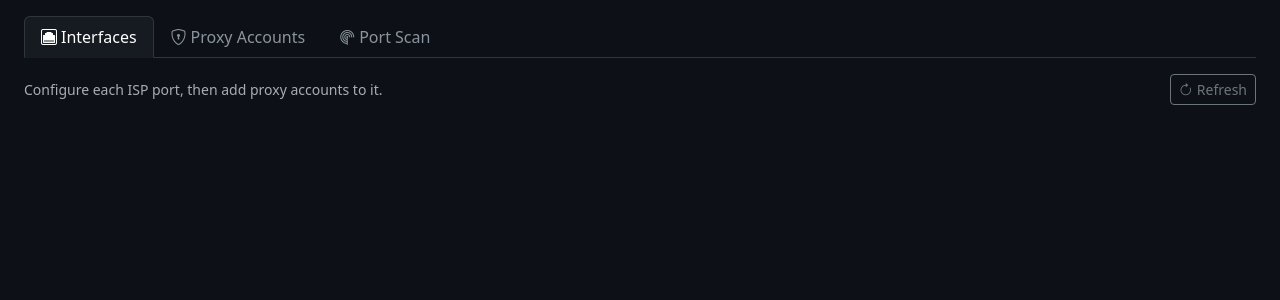
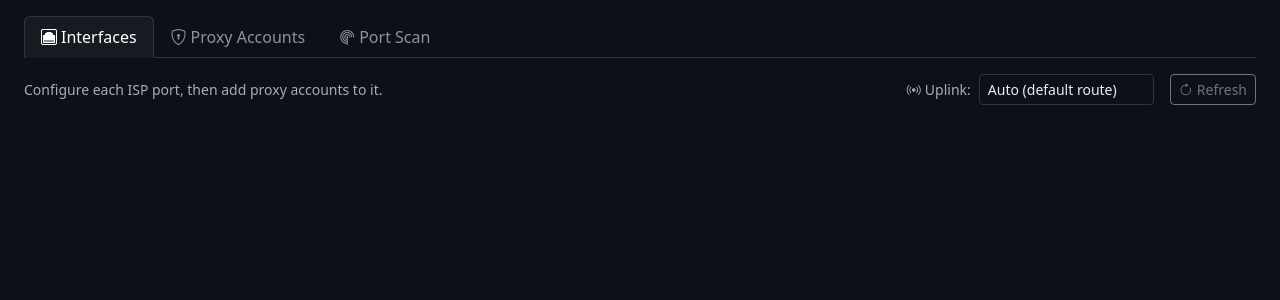
Before and after one commit to KingsleyJulian/prox25v2, a Flask app: page / in a window 1280 px wide. Shown: the part 54-354 px from the top of the page. Run offline with Flask 3, Linux system fonts and the light colour scheme; data that the repository does not hold is empty; parts of the project's set-up code (start-up, migrations or seed data) failed here and were passed over; some libraries are stand-ins or nearby versions.

Commit message:
Fix speedtest invocation + add manual uplink selector
- Speed test: run as `python -m speedtest` via sys.executable so the
  systemd unit's restricted PATH can't hide the venv binary. Wrap in
  try/except so failures always return JSON instead of an HTML 500.
- Uplink: new GET/POST /api/uplink endpoints. POSTing an interface
  moves the main-table default route there (Tailscale follows) and
  persists the choice in config.json. "auto" clears the override.
- Index page: dropdown to pick the uplink, shows the currently active
  default-route iface alongside.

Co-Authored-By: Claude Opus 4.7 (1M context) <noreply@anthropic.com>

```diff
--- a/app.py
+++ b/app.py
@@ -1,5 +1,5 @@
 from flask import Flask, render_template, jsonify, request, Response
-import subprocess, json, os, re, yaml, uuid, random, string
+import subprocess, json, os, re, sys, yaml, uuid, random, string
 from datetime import datetime
 import ipaddress
 
@@ -41,11 +41,19 @@ def get_or_assign_tid(iface, cfg):
             return candidate
     raise RuntimeError('No free routing table IDs')
 
-def get_uplink_iface():
-    """The iface currently holding the main-table default route (Tailscale relies on it)."""
+def detect_default_uplink():
+    """Iface that physically holds the main-table default route right now."""
     out, _, _ = run(['ip', 'route', 'show', 'default'])
     m = re.search(r'default\s+via\s+\S+\s+dev\s+(\S+)', out)
     return m.group(1) if m else None
+
+def get_uplink_iface():
+    """Manual override from config wins; otherwise fall back to live default-route detection."""
+    cfg = load_cfg()
+    manual = cfg.get('uplink')
+    if manual and manual in list_nics():
+        return manual
+    return detect_default_uplink()
 
 def get_default_gateways():
     """iface -> default gateway IP (main table)."""
@@ -215,30 +223,78 @@ def api_scan():
 
 @app.route('/api/speedtest/<iface>', methods=['POST'])
 def api_speedtest(iface):
+    try:
+        if iface not in list_nics():
+            return jsonify({'success': False, 'error': 'Unknown interface'}), 400
+        cfg = load_cfg()
+        src_ip = (cfg['interfaces'].get(iface) or {}).get('ip')
+        if not src_ip:
+            live = get_iface_status().get(iface) or {}
+            src_ip = live.get('ip')
+        if not src_ip:
+            return jsonify({'success': False, 'error': 'No IP bound to interface'}), 400
+        # Invoke speedtest as a module via the same Python interpreter that's
+        # running Flask, so it works regardless of $PATH in the systemd unit.
+        cmd = [sys.executable, '-m', 'speedtest', '--source', src_ip, '--json', '--secure']
+        r = subprocess.run(cmd, capture_output=True, text=True, timeout=120)
+        if r.returncode != 0 or not r.stdout.strip():
+            return jsonify({
+                'success': False,
+                'error': (r.stderr or r.stdout or 'speedtest failed').strip()[:400]
+            }), 500
+        data = json.loads(r.stdout)
+        return jsonify({
+            'success':       True,
+            'download_mbps': round(data.get('download', 0) / 1_000_000, 2),
+            'upload_mbps':   round(data.get('upload', 0) / 1_000_000, 2),
+            'ping_ms':       round(data.get('ping', 0), 1),
+            'server':        (data.get('server') or {}).get('host'),
+            'isp':           (data.get('client') or {}).get('isp'),
+            'source_ip':     src_ip,
+        })
+    except subprocess.TimeoutExpired:
+        return jsonify({'success': False, 'error': 'speedtest timed out after 120s'}), 504
+    except FileNotFoundError as e:
+        return jsonify({'success': False, 'error': f'speedtest module not installed: {e}'}), 500
+    except Exception as e:
+        return jsonify({'success': False, 'error': f'{type(e).__name__}: {e}'}), 500
+
+@app.route('/api/uplink', methods=['GET'])
+def api_uplink_get():
+    cfg = load_cfg()
+    return jsonify({
+        'manual':  cfg.get('uplink'),
+        'current': detect_default_uplink(),
+        'effective': get_uplink_iface(),
+    })
+
+@app.route('/api/uplink', methods=['POST'])
+def api_uplink_set():
+    d = request.get_json(silent=True) or {}
+    iface = d.get('interface')
+    cfg = load_cfg()
+    if iface in (None, '', 'auto'):
+        # clear manual override
+        cfg.pop('uplink', None)
+        save_cfg(cfg)
+        return jsonify({'success': True, 'manual': None, 'current': detect_default_uplink()})
     if iface not in list_nics():
         return jsonify({'success': False, 'error': 'Unknown interface'}), 400
-    cfg = load_cfg()
-    src_ip = (cfg['interfaces'].get(iface) or {}).get('ip')
-    if not src_ip:
-        live = get_iface_status().get(iface) or {}
-        src_ip = live.get('ip')
-    if not src_ip:
-        return jsonify({'success': False, 'error': 'No IP bound to interface'}), 400
-    out, err, rc = run(['speedtest-cli', '--source', src_ip, '--json', '--secure'])
-    if rc != 0 or not out:
-        return jsonify({'success': False, 'error': (err or 'speedtest-cli failed')[:400]}), 500
-    try:
-        data = json.loads(out)
-    except Exception as e:
-        return jsonify({'success': False, 'error': f'parse error: {e}'}), 500
+    icfg = cfg['interfaces'].get(iface)
+    if not icfg:
+        return jsonify({'success': False, 'error': 'Configure interface first (need gateway)'}), 400
+    gw = icfg['gateway']
+    # Move the main-table default route to this iface. Tailscale will follow.
+    _, err, rc = run(['ip', 'route', 'replace', 'default', 'via', gw, 'dev', iface])
+    if rc != 0:
+        return jsonify({'success': False, 'error': f'ip route replace failed: {err}'}), 500
+    run(['ip', 'route', 'flush', 'cache'])
+    cfg['uplink'] = iface
+    save_cfg(cfg)
     return jsonify({
-        'success':       True,
-        'download_mbps': round(data.get('download', 0) / 1_000_000, 2),
-        'upload_mbps':   round(data.get('upload', 0) / 1_000_000, 2),
-        'ping_ms':       round(data.get('ping', 0), 1),
-        'server':        (data.get('server') or {}).get('host'),
-        'isp':           data.get('client', {}).get('isp'),
-        'source_ip':     src_ip,
+        'success': True,
+        'manual':  iface,
+        'current': detect_default_uplink(),
     })
 
 def get_tailscale_ip():
--- a/templates/index.html
+++ b/templates/index.html
@@ -52,9 +52,16 @@
 
   <!-- ── INTERFACES TAB ── -->
   <div id="tab-interfaces">
-    <div class="d-flex justify-content-between align-items-center mb-3">
+    <div class="d-flex justify-content-between align-items-center mb-3 flex-wrap gap-2">
       <span class="text-muted small">Configure each ISP port, then add proxy accounts to it.</span>
-      <button class="btn btn-sm btn-outline-secondary" onclick="loadStatus()"><i class="bi bi-arrow-clockwise me-1"></i>Refresh</button>
+      <div class="d-flex align-items-center gap-2">
+        <label class="text-muted small mb-0" for="uplinkSelect"><i class="bi bi-broadcast me-1"></i>Uplink:</label>
+        <select id="uplinkSelect" class="form-select form-select-sm" style="width:auto;" onchange="setUplink(this.value)">
+          <option value="auto">Auto (default route)</option>
+        </select>
+        <span id="uplinkCurrent" class="text-muted small"></span>
+        <button class="btn btn-sm btn-outline-secondary" onclick="loadStatus()"><i class="bi bi-arrow-clockwise me-1"></i>Refresh</button>
+      </div>
     </div>
     <div id="ifaceGrid" class="row g-3"></div>
   </div>
@@ -489,9 +496,43 @@ function copyStr(s) {
   toast('Copied!');
 }
 
+// ── uplink selector ──
+async function loadUplink() {
+  const res = await fetch('/api/uplink');
+  const u = await res.json();
+  const sel = document.getElementById('uplinkSelect');
+  const ifaces = Object.keys(ifaceData).sort();
+  sel.innerHTML = '<option value="auto">Auto (default route)</option>' +
+    ifaces.map(i => `<option value="${i}">${i}${ifaceData[i].cfg?.ip ? ' — '+ifaceData[i].cfg.ip : ''}</option>`).join('');
+  sel.value = u.manual || 'auto';
+  document.getElementById('uplinkCurrent').textContent = u.current ? `(active: ${u.current})` : '';
+}
+
+async function setUplink(iface) {
+  if (!confirm(iface === 'auto'
+    ? 'Clear manual uplink override? Default route will stay where it is now.'
+    : `Move the main default route to ${iface}? This will change which NIC carries Tailscale and outbound traffic.`)) {
+    loadUplink();
+    return;
+  }
+  const res = await fetch('/api/uplink', {
+    method: 'POST',
+    headers: {'Content-Type':'application/json'},
+    body: JSON.stringify({ interface: iface })
+  });
+  const r = await res.json();
+  if (r.success) {
+    toast(`Uplink set to ${r.manual || 'auto'}`);
+    loadStatus();
+  } else {
+    toast('Failed: ' + (r.error || 'unknown'), 'danger');
+    loadUplink();
+  }
+}
+
 // ── init ──
-loadStatus();
-setInterval(loadStatus, 15000);
+loadStatus().then(loadUplink);
+setInterval(() => { loadStatus().then(loadUplink); }, 15000);
 
 // Show Tailscale banner
 (async () => {
```
